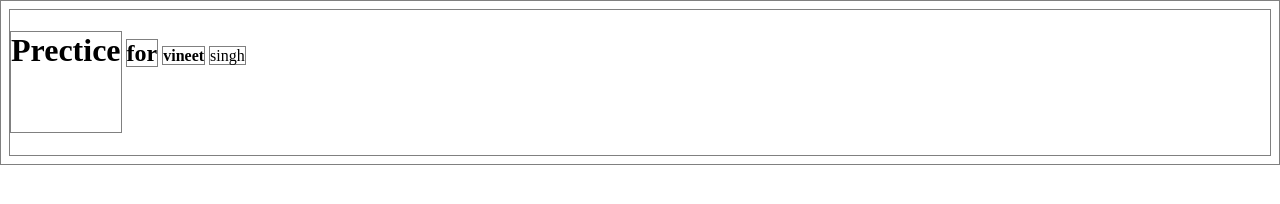
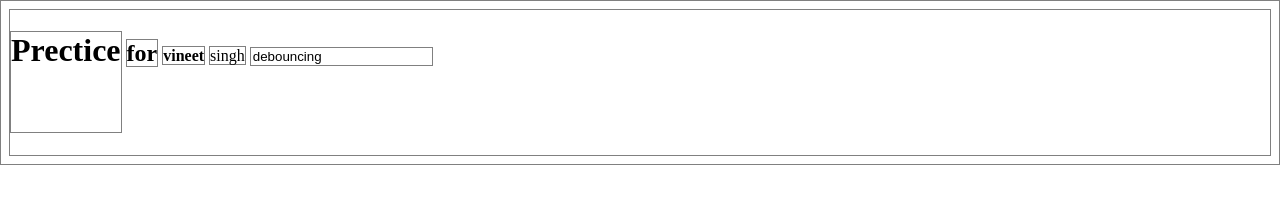
Before and after one commit to vineetcoding/For-Interview-Prep, a plain HTML site: page index.html in a window 1280 px wide. Drawn offline with Linux system fonts and the light colour scheme.

Commit message:
js prectice1

```diff
--- a/index.html
+++ b/index.html
@@ -12,6 +12,8 @@
     <h2>for</h2>
     <b>vineet</b>
     <span>singh</span>
+    <!-- <label>Debouncing</label> -->
+    <input value="debouncing"/>
     <script src="index.js"></script>
 </body>
 </html>
```
Also changed, not shown: index.js (+38 -0 lines).
